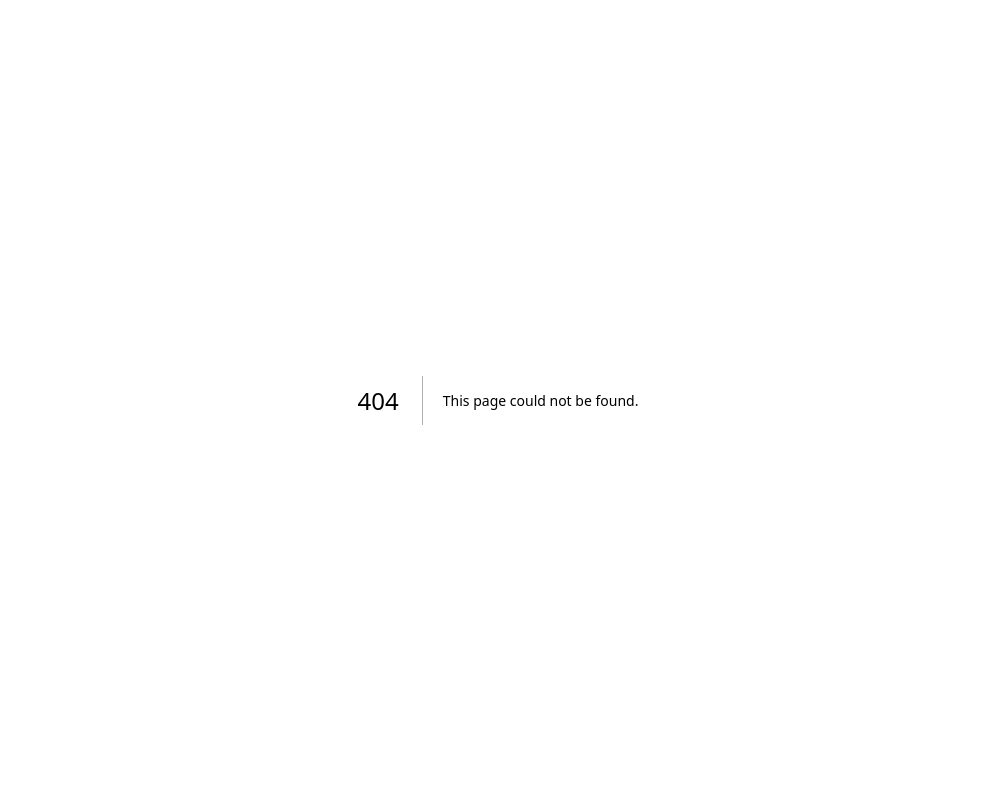
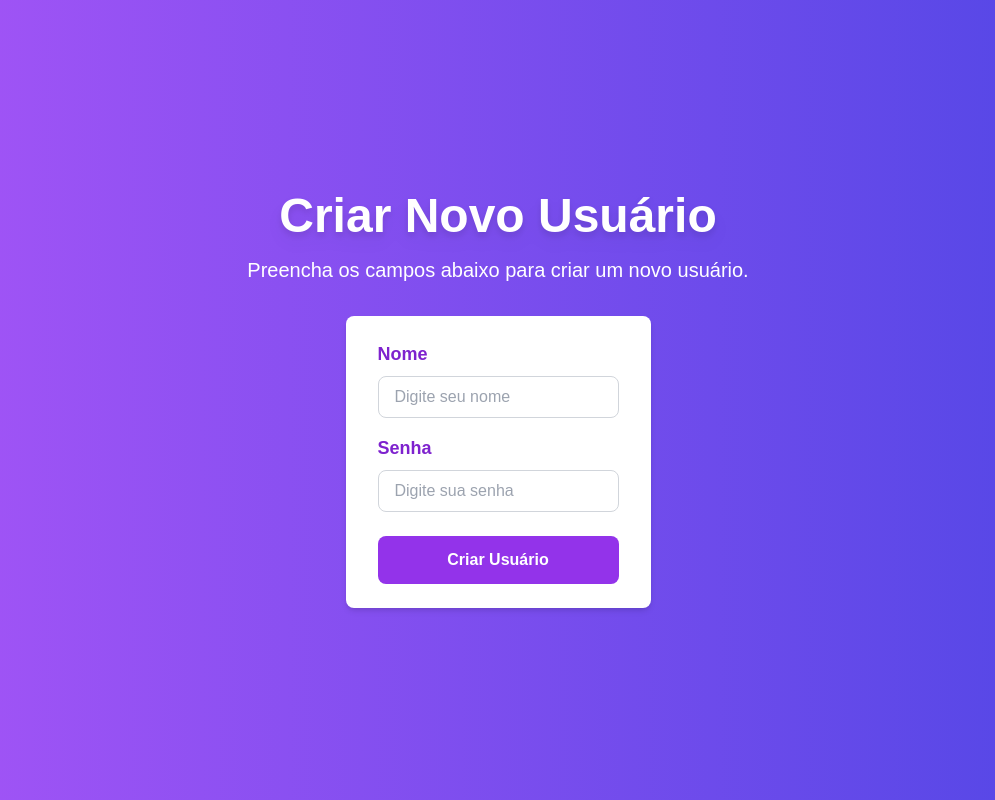
Before and after one commit to Cafezila/rpg_frontend, a Next.js app: page /users/form in a window 1280 px wide. Before the commit this address had no page. Shown: the whole page, without its empty margins (142-1137 px from the left). Built offline with nearby package versions, Linux system fonts and the light colour scheme.

Commit message:
create login page

```diff
--- a/app/page.tsx
+++ b/app/page.tsx
@@ -19,10 +19,15 @@ export default function Home() {
           href="#features"
           className="bg-white text-purple-700 px-6 py-3 rounded-lg shadow-md font-medium hover:bg-purple-100 transition"
         >
-          Descubra Funcionalidades
+          Fichas
+        </a>
+        <a
+          href="#features"
+          className="bg-white text-purple-700 px-6 py-3 rounded-lg shadow-md font-medium hover:bg-purple-100 transition"
+        >
+          Sessões
         </a>
       </main>
-
       <footer className="absolute bottom-4 text-center text-sm">
         <p>
           Gloriosa Evolução ❤️ <span className="font-bold">Gabriel L.</span>.
--- /dev/null
+++ b/app/users/form/page.tsx
@@ -0,0 +1,60 @@
+export default function CreateUser() {
+  return (
+    <div className="min-h-screen bg-gradient-to-r from-purple-500 to-indigo-600 flex flex-col items-center justify-center text-white">
+      <header className="text-center mb-8">
+        <h1 className="text-5xl font-extrabold drop-shadow-lg">
+          Criar Novo Usuário
+        </h1>
+        <p className="text-xl mt-4 font-light">
+          Preencha os campos abaixo para criar um novo usuário.
+        </p>
+      </header>
+
+      <main className="flex flex-col items-center justify-center gap-6">
+        <form className="bg-white text-purple-700 px-8 py-6 rounded-lg shadow-md max-w-sm w-full">
+          <div className="mb-4">
+            <label htmlFor="name" className="block text-lg font-semibold mb-2">
+              Nome
+            </label>
+            <input
+              type="text"
+              id="name"
+              name="name"
+              className="w-full px-4 py-2 border border-gray-300 rounded-lg focus:outline-none focus:ring-2 focus:ring-purple-600"
+              placeholder="Digite seu nome"
+              required
+            />
+          </div>
+
+          <div className="mb-6">
+            <label
+              htmlFor="password"
+              className="block text-lg font-semibold mb-2"
+            >
+              Senha
+            </label>
+            <input
+              type="password"
+              id="password"
+              name="password"
+              className="w-full px-4 py-2 border border-gray-300 rounded-lg focus:outline-none focus:ring-2 focus:ring-purple-600"
+              placeholder="Digite sua senha"
+              required
+            />
+          </div>
+
+          <button
+            type="submit"
+            className="w-full bg-purple-600 text-white px-6 py-3 rounded-lg font-semibold hover:bg-purple-700 transition"
+          >
+            Criar Usuário
+          </button>
+        </form>
+      </main>
+
+      <footer className="absolute bottom-4 text-center text-sm">
+        <p></p>
+      </footer>
+    </div>
+  );
+}
--- a/app/users/page.tsx
+++ b/app/users/page.tsx
@@ -1,9 +1,11 @@
+"use client";
+
 import { useEffect, useState } from "react";
 
 interface User {
   id: number;
   name: string;
-  email: string;
+  password: string;
 }
 
 const UsersPage = () => {
@@ -11,30 +13,33 @@ const UsersPage = () => {
   const [loading, setLoading] = useState<boolean>(true);
   const [error, setError] = useState<string | null>(null);
 
-  useEffect(() => {
-    const fetchUsers = async () => {
-      try {
-        const response = await fetch("http://localhost:3333/users");
-        if (!response.ok) {
-          throw new Error("Erro ao buscar usuários");
-        }
-        const data = await response.json();
-        setUsers(data);
-      } catch (err: any) {
-        setError(err.message);
-      } finally {
-        setLoading(false);
-      }
-    };
+  //   useEffect(() => {
+  //     const fetchUsers = async () => {
+  //       try {
+  //         // const response = await fetch("http://localhost:3333/users");
+  //         if (!response.ok) {
+  //           throw new Error("Erro ao buscar usuários");
+  //         }
+  //         // const data = await response.json();
+  //         setUsers(data);
+  //       } catch (err: any) {
+  //         setError(err.message);
+  //       } finally {
+  //         setLoading(false);
+  //       }
+  //     };
 
-    fetchUsers();
-  }, []);
+  //     fetchUsers();
+  //   }, []);
 
-  if (loading) return <p className="text-center">Carregando...</p>;
-  if (error) return <p className="text-center text-red-500">Erro: {error}</p>;
+  //   if (loading) return <p className="text-center">Carregando...</p>;
+  //   if (error) return <p className="text-center text-red-500">Erro: {error}</p>;
 
   return (
     <div className="container mx-auto p-4">
+      <a href="/users/form" className="text-blue-500 hover:underline">
+        Ir para o formulário de criação de usuário
+      </a>
       <h1 className="text-2xl font-bold text-center mb-4">Usuários</h1>
       <ul className="space-y-4">
         {users.map((user) => (
```
Also changed, not shown: 2 other files (tests, documents, lock files or other folders).
